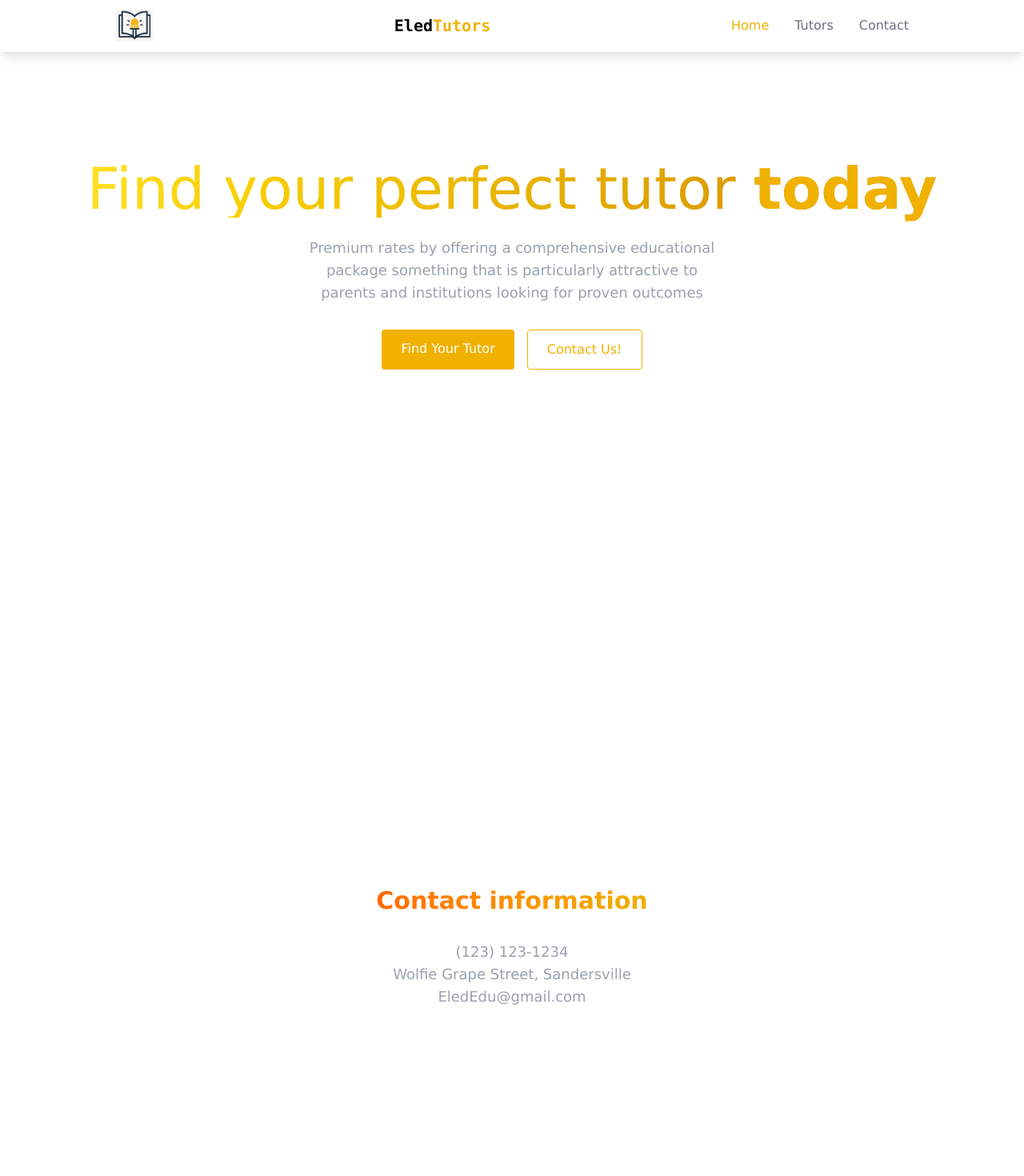
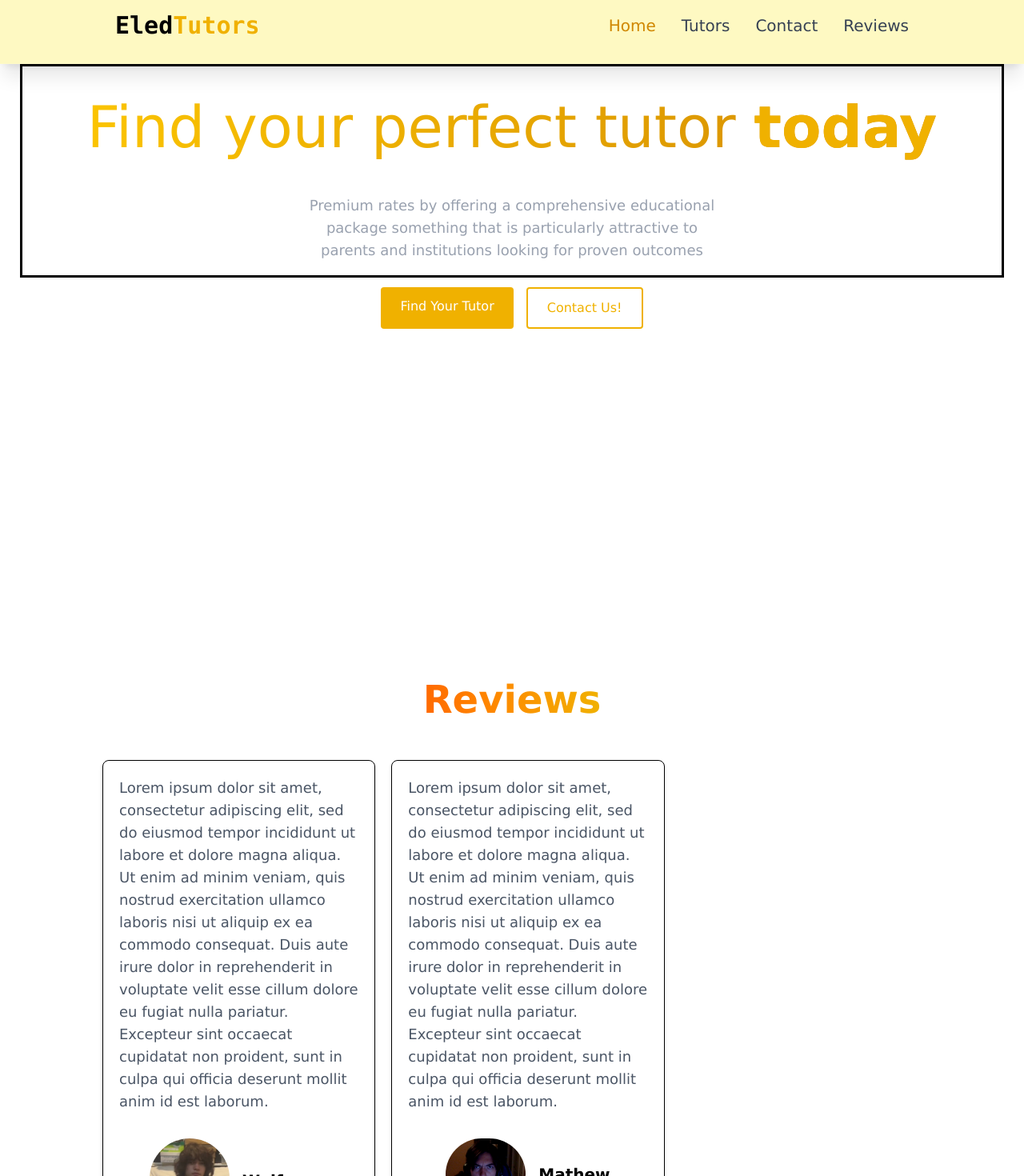
Before and after one commit to mathewrolf1/tutoring-website, a React (Vite) app: page / in a window 1280 px wide. Shown: the top 1470 px of the page at 80% size. Built offline with nearby package versions, Linux system fonts and the light colour scheme.

Commit message:
NEED TO ALIGN BETTER

```diff
--- a/components/LoadingScreen.jsx
+++ b/components/LoadingScreen.jsx
@@ -28,8 +28,8 @@ export const LoadingScreen = ({ onComplete }) => {
             <div className="fixed top-50 text-2xl md:text-7xl mb-6 bg-gradient-to-r from-yellow-300 to-yellow-600 bg-clip-text text-transparent leading-right">
                 {text} <span className="animate-blink ml-1 text-orange-300"> | </span>
             </div>
-            <img src="eled.png" alt="Eled Tutoring" className="fixed top-80 w-70 h-70 border-black border-2"></img>
-            <div className="w-[200px] h-[2px] bg-gray-800 rounded relative overflow-hidden">
+            <img src="eled.png" alt="Eled Tutoring" className="fixed top-80 w-70 h-70 border-black border-2"/>
+            <div className="w-[200px] h-[2px] bg-yellow-800 rounded relative overflow-hidden">
                 <div className="w-[40%] h-full bg-yellow-500 shadow-[0_0_15px_#3b82f6] animate-loading-bar">
                 </div>
             </div>
--- a/components/MobileMenu.jsx
+++ b/components/MobileMenu.jsx
@@ -1,6 +1,3 @@
-import { useEffect } from "react"
-
-
 
 export const MobileMenu = ({menuOpen, setMenuOpen}) => {
 
@@ -23,6 +20,8 @@ export const MobileMenu = ({menuOpen, setMenuOpen}) => {
                 className={`text-2xl font-semibold text-black my-4 transform transition-transform duration-300 ${menuOpen ? "opacity-100 translate-y-0" : "opacity-0 translate-y-5"}`}>Tutors</a>
                 <a href="#contact" onClick={() => setMenuOpen(false)}
                 className={`text-2xl font-semibold text-black my-4 transform transition-transform duration-300 ${menuOpen ? "opacity-100 translate-y-0" : "opacity-0 translate-y-5"}`}>Contact</a>
+                <a href="#review" onClick={() => setMenuOpen(false)}
+                className={`text-2xl font-semibold text-black my-4 transform transition-transform duration-300 ${menuOpen ? "opacity-100 translate-y-0" : "opacity-0 translate-y-5"}`}>Reviews</a>
         </div>
     );
 };
--- a/components/Navbar.jsx
+++ b/components/Navbar.jsx
@@ -1,8 +1,4 @@
 import { useEffect } from "react"
-
-
-
-
 
 
 export const Navbar = ({menuOpen, setMenuOpen}) => {
@@ -11,21 +7,22 @@ export const Navbar = ({menuOpen, setMenuOpen}) => {
             document.body.style.overflow = menuOpen ? "hidden": "";
         }, [menuOpen]);
 
-    return ( <nav className="fixed top-0 w-full z-40 bg-[rgba(226, 226, 222, 0.51)] backdrop-blur-lg border-b border-white/10 shadow-lg">
+    return ( <nav className="fixed top-0 h-20 w-full z-40 bg-[rgba(226, 226, 222, 0.51)] bg-yellow-100 border-b border-white/10 shadow-xl">
         <div className="max-w-5xl mx-auto px-4">
             <div className="flex justify-between items-center h-16">
-                <img src="eledheader.png" className="w-12 h-10" alt="Eled Tutoring"></img>
-                <a href="#home" className="font-mono text-xl font-bold text-black">
+
+                <a href="#home" className="font-mono text-3xl font-bold text-black">
                  Eled<span className="text-yellow-500">Tutors</span>
                 </a>
                 <div className={`w-7 h-5 relative cursor-pointer z-40 md:hidden text-xl top-2 ${menuOpen ? "opacity-0" : "opacity-100"}`} onClick={() => setMenuOpen((prev) => !prev)}>
                     &#9776;
                 </div>
 
-                <div className="hidden md:flex items-center space-x-8">
-                    <a href="#home" className="text-yellow-500 hover:text-white transition-colors">Home</a>
-                    <a href="#tutors" className="text-gray-500 hover:text-white transition-colors">Tutors</a>
-                    <a href="#contact" className="text-gray-500 hover:text-white transition-colors">Contact</a>
+                <div className="hidden md:flex items-center space-x-8 text-xl">
+                    <a href="#home" className="text-yellow-600 hover:underline transition-colors">Home</a>
+                    <a href="#tutors" className="text-gray-700 hover:underline transition-colors">Tutors</a>
+                    <a href="#contact" className="text-gray-700 hover:underline transition-colors">Contact</a>
+                    <a href="#review" className="text-gray-700 hover:underline transition-colors">Reviews</a>
 
                 </div>
 
--- /dev/null
+++ b/components/ReviewsCard.jsx
@@ -0,0 +1,18 @@
+const ReviewsCard = (props) => {
+    return(
+        <div className="w-full md:w-1/3 bg-white border-1 border-lightText md:border-b p-5 rounded-lg shadow-md">
+            <div>
+                <p className="text-gray-600 text-lg mb-8 max-w-lg mx-auto">
+                    {props.review}
+                </p>
+            </div>
+            <div className="flex flex-row justify-center items-center mt-4 gap-4 text-xl">
+                <img className="rounded-full w-1/3" src={props.img} alt="img"/>
+                <h3 className="font-semibold">{props.name}</h3>
+            </div>
+
+        </div>
+    );
+};
+
+export default ReviewsCard
--- a/components/sections/Contact.jsx
+++ b/components/sections/Contact.jsx
@@ -2,8 +2,8 @@ export const Contact = () => {
     return (
 
         <section id="contact" className="min-h-screen flex items-center justify-center py-20">
-            <div className="max-w-3xl mx-auto px-4">
-                <h2 className="text-3xl font-bold mb-8 bg-gradient-to-r from-orange-500 to-yellow-500 bg-clip-text text-transparent text-center">
+            <div className="z-0 w-full max-w-3xl mx-auto px-4 ">
+                <h2 className="text-5xl font-bold mb-8 bg-gradient-to-r from-orange-500 to-yellow-500 bg-clip-text text-transparent text-center">
                     Contact information
                 </h2>
                 <p className="text-gray-400 text-lg mb-8 max-w-lg mx-auto text-center">
--- a/components/sections/Home.jsx
+++ b/components/sections/Home.jsx
@@ -2,9 +2,9 @@
 export const Home = () => {
     return (<section id="home" className="min-h-screen flex items-center justify-center relative">
 
-        <div className="text-center fixed top-50 z-10 px-4">
-            <h1 className="text-2xl md:text-7xl mb-6 bg-gradient-to-r from-yellow-300 to-yellow-600 bg-clip-text text-transparent leading-right">
-                Find your perfect tutor <span className="text-yellow-500 font-bold ">today</span>
+        <div className="text-center fixed top-20 z-10 h-1/3 w-25/26 px-4 py-4 bg-white border-3">
+            <h1 className="text-2xl md:text-7xl mb-6 bg-gradient-to-r py-6 from-yellow-400 to-yellow-600 bg-clip-text text-transparent leading-right">
+                Find your perfect tutor <span className="text-yellow-500 font-bold">today</span>
             </h1>
 
             <p className="text-gray-400 text-lg mb-8 max-w-lg mx-auto">
@@ -13,16 +13,17 @@ export const Home = () => {
             </p>
             <div className="flex justify-center space-x-4">
                 <a href="#tutors" className="bg-yellow-500 text-white py-3 px-6 rounded font-medium transition relative overflow-hidden
-                                             hover:-translate-y-0.5 hover:shadow-[0_0_15px_rgba(59, 130, 246, 0.8)]">
+                                             hover:-translate-y-0.5 hover:shadow-xl">
                     Find Your Tutor
                 </a>
 
-                <a href="#contact" className="border border-yellow-500/100 text-yellow-500 py-3 px-6 rounded font-medium transition-all duration-200
-                                             hover:-translate-y-0.5 hover:shadow-[0_0_15px_rgba(59, 130, 246, 0.2)] hover:bg-yellow-500/10">
+                <a href="#contact" className="border-2 border-yellow-500/100 text-yellow-500 py-3 px-6 rounded font-medium transition-all duration-200
+                                             hover:-translate-y-0.5 hover:shadow-xl hover:bg-yellow-500/10">
                     Contact Us!
                 </a>
+            </div>
 
-            </div>
+
         </div>
     </section>
     );
--- /dev/null
+++ b/components/sections/Review.jsx
@@ -0,0 +1,21 @@
+import ReviewsCard from "../ReviewsCard";
+
+export const Review = () => {
+    return (
+        <section id="review" className="min-h-screen flex flex-col items-center justify-center md:px-32 px-5">
+
+            <h2 className="text-5xl font-bold mb-8 bg-gradient-to-r from-orange-500 to-yellow-500 bg-clip-text text-transparent text-center">
+                Reviews
+            </h2>
+
+            <div className="flex flex-col md:flex-row gap-5 mt-5">
+                <ReviewsCard review="Lorem ipsum dolor sit amet, consectetur adipiscing elit, sed do eiusmod tempor incididunt ut labore et dolore magna aliqua. Ut enim ad minim veniam, quis nostrud exercitation ullamco laboris nisi ut aliquip ex ea commodo consequat. Duis aute irure dolor in reprehenderit in voluptate velit esse cillum dolore eu fugiat nulla pariatur. Excepteur sint occaecat cupidatat non proident, sunt in culpa qui officia deserunt mollit anim id est laborum." img="wolfie.png" name="Wolfgang"/>
+                <ReviewsCard review="Lorem ipsum dolor sit amet, consectetur adipiscing elit, sed do eiusmod tempor incididunt ut labore et dolore magna aliqua. Ut enim ad minim veniam, quis nostrud exercitation ullamco laboris nisi ut aliquip ex ea commodo consequat. Duis aute irure dolor in reprehenderit in voluptate velit esse cillum dolore eu fugiat nulla pariatur. Excepteur sint occaecat cupidatat non proident, sunt in culpa qui officia deserunt mollit anim id est laborum." img="mathew.png" name="Mathew"/>
+
+            </div>
+
+
+        </section>
+
+    );
+};
--- a/src/App.jsx
+++ b/src/App.jsx
@@ -5,6 +5,7 @@ import { Navbar } from '../components/Navbar';
 import { MobileMenu } from '../components/MobileMenu';
 import { Home } from '../components/sections/Home';
 import { Contact } from '../components/sections/Contact';
+import { Review } from '../components/sections/Review';
 import "./index.css"
 
 const App = () => {
@@ -14,12 +15,12 @@ const App = () => {
 
   return (
   <>{!isLoaded && <LoadingScreen onComplete={() => setIsLoaded(true)}/>}
-    <div className={`min-h-screen transition-opacity duration-700 ${isLoaded ? "opacity-100" : "opacity-0"} bg-white text-black`}>
+    <div className={`min-h-screen transition-opacity duration-500 ${isLoaded ? "opacity-100" : "opacity-0"} bg-white text-black`}>
       <Navbar menuOpen={menuOpen} setMenuOpen={setMenuOpen}/>
       <MobileMenu menuOpen={menuOpen} setMenuOpen={setMenuOpen}/>
       <Home />
+      <Review />
       <Contact />
-
     </div>
   </>
   );
```
Also changed, not shown: public/mathew.png (added), public/wolfie.png (added).
